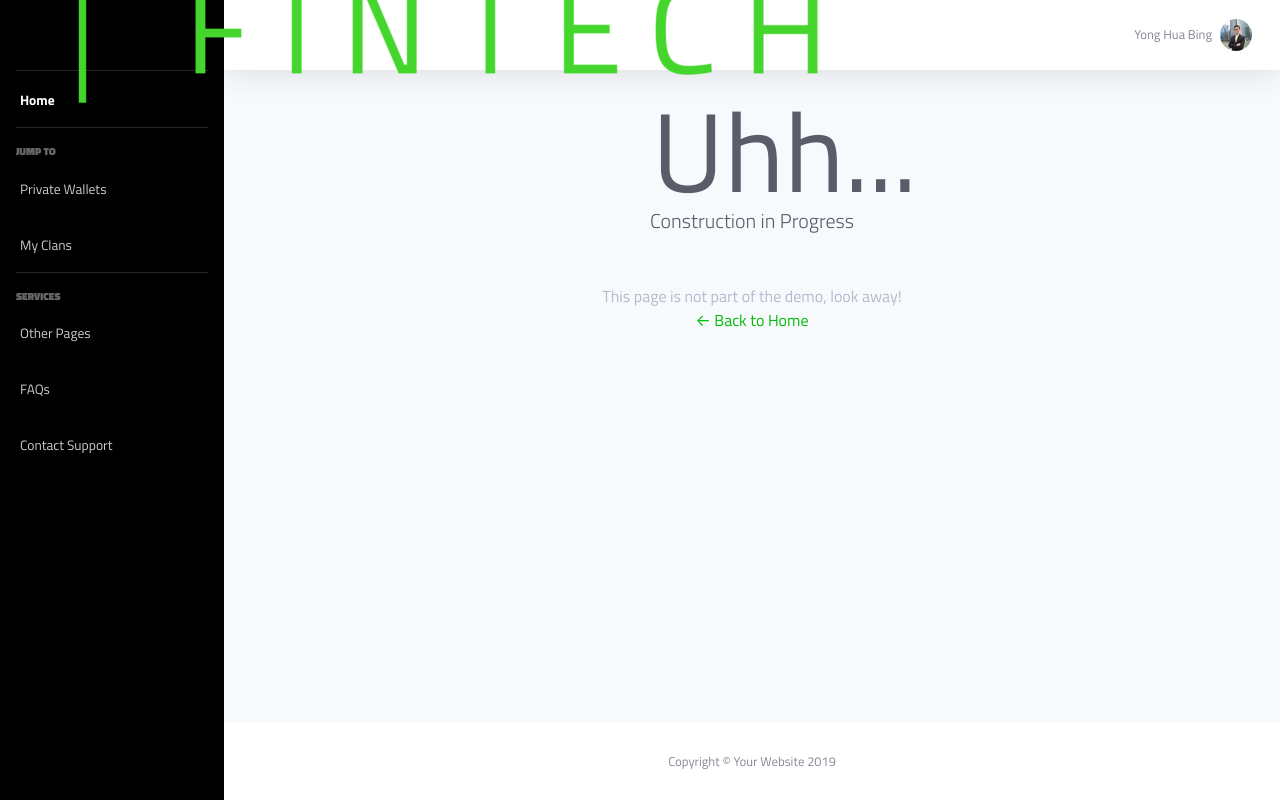
After one commit to gorold/razer-grain, a Django app: page //under_construction_template in a window 1280 px wide. The commit adds this page. Run offline with Django 3.2, Linux system fonts and the light colour scheme; the visitor is signed in with stand-in values (Sample User, id 1); some libraries are stand-ins or nearby versions.

Commit message:
general improvements

```diff
--- a/grain_site/grain_site/urls.py
+++ b/grain_site/grain_site/urls.py
@@ -26,4 +26,5 @@ urlpatterns = [
     path('', views.main, name='home'),
     path('/wallet_template', views.wallet, name='wallet'),
     path('/clan_template', views.clan, name='clan'),
+    path('/under_construction_template', views.under_construction, name='under_construction'),
 ] + static(settings.STATIC_URL, document_root=settings.STATIC_ROOT)
--- a/grain_site/wallet/templates/main/app_base.html
+++ b/grain_site/wallet/templates/main/app_base.html
@@ -15,7 +15,8 @@
         <div class="sidebar-brand-icon rotate-n-15">
           <i class="fas fa-laugh-wink"></i>
         </div>
-        <div class="sidebar-brand-text mx-2">RAZER DIGITAL BANKING</div>
+
+        <img src="{% static 'razerfintech-logo-1536x233.png' %}"/>
       </a>
 
       <!-- Divider -->
@@ -181,7 +182,7 @@
             <li class="nav-item dropdown no-arrow">
               <a class="nav-link dropdown-toggle" href="#" id="userDropdown" role="button" data-toggle="dropdown" aria-haspopup="true" aria-expanded="false">
                 <span class="mr-2 d-none d-lg-inline text-gray-600 small">Yong Hua Bing</span>
-                <img class="img-profile rounded-circle" src="https://source.unsplash.com/QAB-WJcbgJk/60x60">
+                <img class="img-profile rounded-circle" src="{% static 'hbyong.jpg' %}">
               </a>
               <!-- Dropdown - User Information -->
               <div class="dropdown-menu dropdown-menu-right shadow animated--grow-in" aria-labelledby="userDropdown">
--- a/grain_site/wallet/templates/wallet/clan_page.html
+++ b/grain_site/wallet/templates/wallet/clan_page.html
@@ -36,9 +36,9 @@
             </div>
             <div class="tab-pane fade" id="examplePill" role="tabpanel" aria-labelledby="example-pill">
                 <h5 class="card-title">Clan Members</h5>
-                <img class="img-profile rounded-circle" src="https://source.unsplash.com/QAB-WJcbgJk/60x60">
-                <img class="img-profile rounded-circle" src="https://source.unsplash.com/QAB-WJcbgJk/60x60">
-                <img class="img-profile rounded-circle" src="https://source.unsplash.com/QAB-WJcbgJk/60x60">
+
+                <img class="img-profile rounded-circle" src="{% static 'hbyong.jpg' %}">
+                <img class="img-profile rounded-circle" src="{% static 'hbyong.jpg' %}">
             </div>
         </div>
     </div>
--- /dev/null
+++ b/grain_site/wallet/templates/wallet/under_construction.html
@@ -0,0 +1,61 @@
+{% extends "main/app_base.html" %}
+
+{% block content %}
+    {%load static %}
+        <!-- Begin Page Content -->
+        <div class="container-fluid">
+
+          <!-- 404 Error Text -->
+          <div class="text-center">
+            <div class="error mx-auto" data-text="Uhh...">Uhh...</div>
+            <p class="lead text-gray-800 mb-5">Construction in Progress</p>
+            <p class="text-gray-500 mb-0">This page is not part of the demo, look away!</p>
+            <a href="{% url 'home' %}">&larr; Back to Home</a>
+          </div>
+
+        </div>
+        <!-- /.container-fluid -->
+
+      </div>
+      <!-- End of Main Content -->
+
+      <!-- Footer -->
+      <footer class="sticky-footer bg-white">
+        <div class="container my-auto">
+          <div class="copyright text-center my-auto">
+            <span>Copyright &copy; Your Website 2019</span>
+          </div>
+        </div>
+      </footer>
+      <!-- End of Footer -->
+
+    </div>
+    <!-- End of Content Wrapper -->
+
+  </div>
+  <!-- End of Page Wrapper -->
+
+  <!-- Scroll to Top Button-->
+  <a class="scroll-to-top rounded" href="#page-top">
+    <i class="fas fa-angle-up"></i>
+  </a>
+
+  <!-- Logout Modal-->
+  <div class="modal fade" id="logoutModal" tabindex="-1" role="dialog" aria-labelledby="exampleModalLabel" aria-hidden="true">
+    <div class="modal-dialog" role="document">
+      <div class="modal-content">
+        <div class="modal-header">
+          <h5 class="modal-title" id="exampleModalLabel">Ready to Leave?</h5>
+          <button class="close" type="button" data-dismiss="modal" aria-label="Close">
+            <span aria-hidden="true">×</span>
+          </button>
+        </div>
+        <div class="modal-body">Select "Logout" below if you are ready to end your current session.</div>
+        <div class="modal-footer">
+          <button class="btn btn-secondary" type="button" data-dismiss="modal">Cancel</button>
+          <a class="btn btn-primary" href="login.html">Logout</a>
+        </div>
+      </div>
+    </div>
+  </div>
+{% endblock %}
--- a/grain_site/wallet/views.py
+++ b/grain_site/wallet/views.py
@@ -62,3 +62,9 @@ def clan(request):
         return HttpResponse(render(request, 'wallet/clan_page.html'))
     else:
         return redirect('accounts/login')
+
+def under_construction(request):
+    if request.user.is_authenticated:
+        return HttpResponse(render(request, 'wallet/under_construction.html'))
+    else:
+        return redirect('accounts/login')
```
Also changed, not shown: grain_site/wallet/static/hbyong.jpg (added), grain_site/wallet/static/razerfintech-logo-1536x233.png (added).
